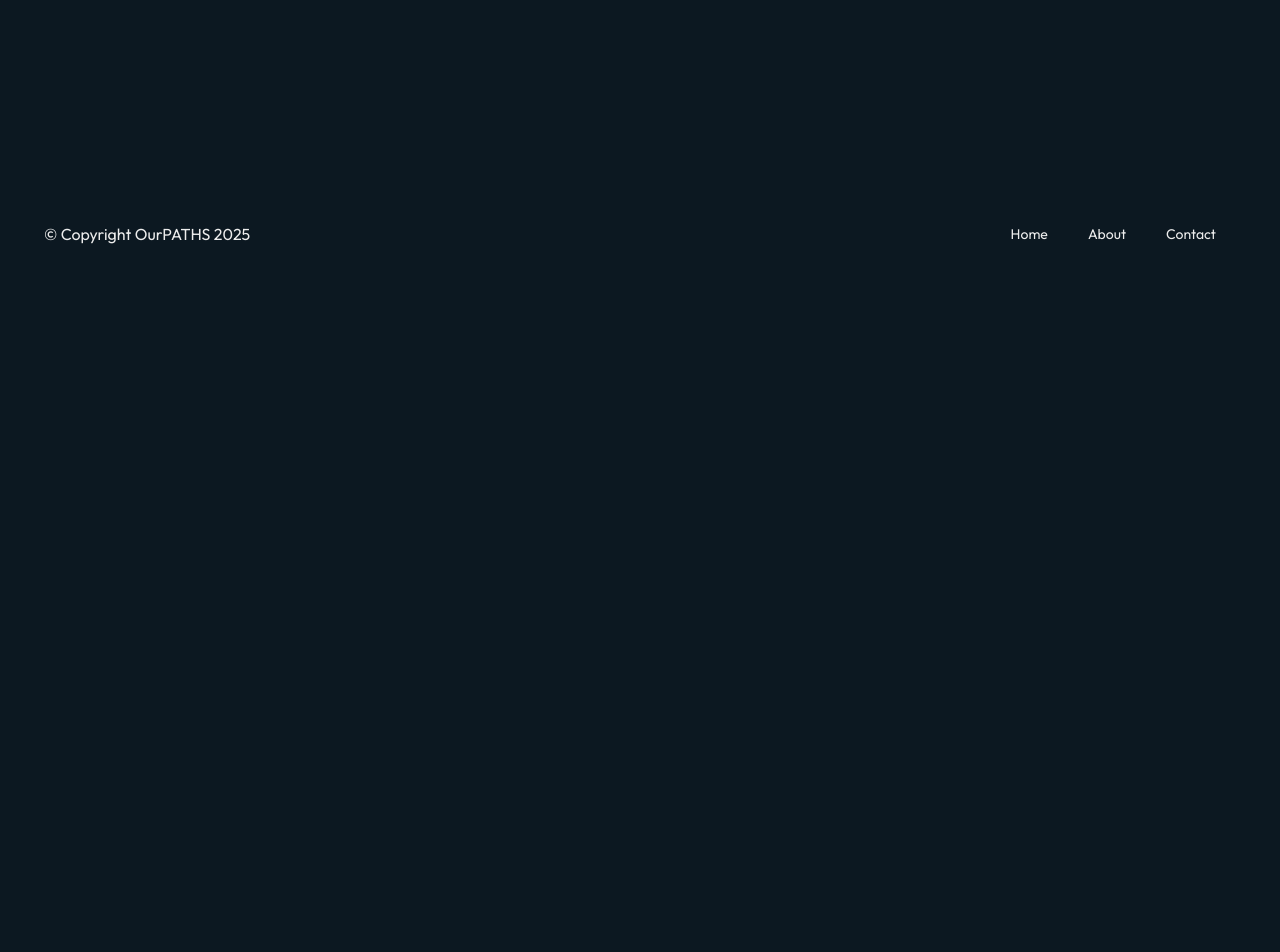
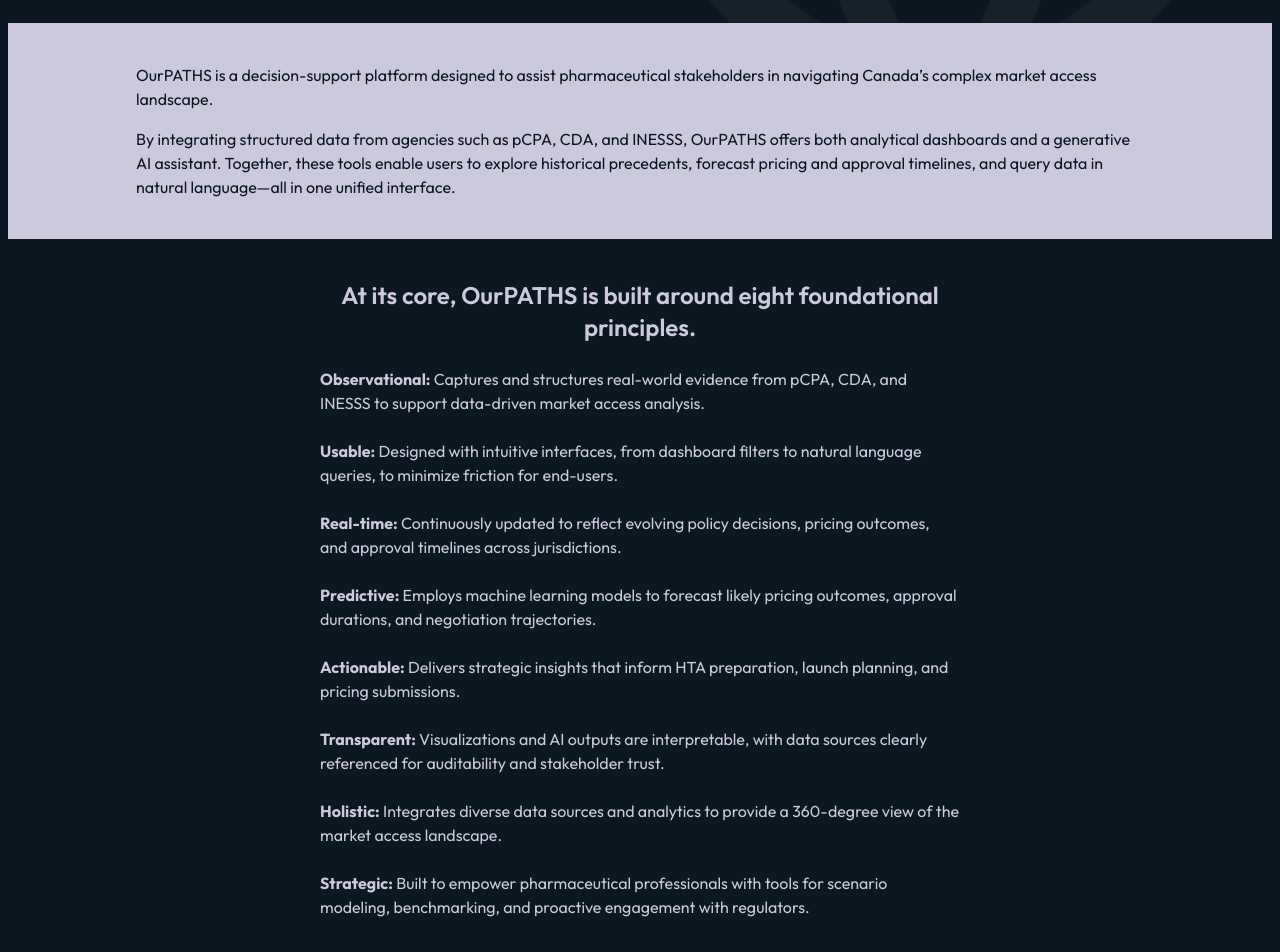
Before and after one commit to CSC392-CSC492-Building-AI-ML-systems/HealthAssessmentDashboard, a Next.js app in the folder frontend/: page /about in a window 1280 px wide. Shown: the part 500-1452 px from the top of the page. Before the commit the page ends 800 px from the top, so only its background shows below. Built offline with nearby package versions, Linux system fonts and the light colour scheme.

Commit message:
Simple About page done!

```diff
--- a/frontend/app/about/page.tsx
+++ b/frontend/app/about/page.tsx
@@ -5,10 +5,69 @@
 
 const About: React.FC = () => {
     return (
-        <div>
+    <div>
+            {/* Brand label*/}
+            <div className = "relative overflow-hidden">
+            <img src="/globe.svg" alt="Globe" className="mx-auto absolute left-1/2 top-1/2 -translate-y-1/2 w-[80vw] max-w-[600px] opacity-10 z-0" />
+            <img src="/ourpathsexp-light.png" alt="OurPATHS Logo" className="w-160 h-auto z-50" />
+            </div>
 
-        </div>
-    );
-}
+      {/* Overview paragraph */}
+      <div className="bg-[var(--brand-light)] text-[var(--brand-dark)] py-10 px-4 sm:px-8 lg:px-32">
+        <p>
+          OurPATHS is a decision-support platform designed to assist pharmaceutical stakeholders
+          in navigating Canada’s complex market access landscape.
+        </p>
+        <p className="mt-4">
+          By integrating structured data from agencies such as pCPA, CDA, and INESSS, OurPATHS offers
+          both analytical dashboards and a generative AI assistant. Together, these tools enable users
+          to explore historical precedents, forecast pricing and approval timelines, and query data in
+          natural language—all in one unified interface.
+        </p>
+      </div>
+
+      {/* Eight foundational principles */}
+      <div className="max-w-4xl mx-auto py-10 px-4 sm:px-8 lg:px-32">
+        <h2 className="text-2xl font-semibold text-center mb-6">
+          At its core, OurPATHS is built around eight foundational principles.
+        </h2>
+        <ul className="space-y-6 text-sm md:text-base">
+          <li>
+            <strong>Observational:</strong> Captures and structures real-world evidence from pCPA, CDA, and INESSS
+            to support data-driven market access analysis.
+          </li>
+          <li>
+            <strong>Usable:</strong> Designed with intuitive interfaces, from dashboard filters to natural language queries,
+            to minimize friction for end-users.
+          </li>
+          <li>
+            <strong>Real-time:</strong> Continuously updated to reflect evolving policy decisions, pricing outcomes,
+            and approval timelines across jurisdictions.
+          </li>
+          <li>
+            <strong>Predictive:</strong> Employs machine learning models to forecast likely pricing outcomes, approval durations,
+            and negotiation trajectories.
+          </li>
+          <li>
+            <strong>Actionable:</strong> Delivers strategic insights that inform HTA preparation, launch planning,
+            and pricing submissions.
+          </li>
+          <li>
+            <strong>Transparent:</strong> Visualizations and AI outputs are interpretable, with data sources clearly
+            referenced for auditability and stakeholder trust.
+          </li>
+          <li>
+            <strong>Holistic:</strong> Integrates diverse data sources and analytics to provide a 360-degree view
+            of the market access landscape.
+          </li>
+          <li>
+            <strong>Strategic:</strong> Built to empower pharmaceutical professionals with tools for scenario modeling,
+            benchmarking, and proactive engagement with regulators.
+          </li>
+        </ul>
+      </div>
+    </div>
+  );
+};
 
 export default About;
--- a/frontend/app/landing/page.tsx
+++ b/frontend/app/landing/page.tsx
@@ -34,8 +34,7 @@
             ))}
         </Marquee>
         </div>
-        {/* FAQ seems to not have icons... delaying incorporation for now. */}
-        {/* <FAQ/> */}
+        <FAQ/>
         <FeatureOverview/>
         </div>
     );
--- a/frontend/components/landing/FeatureOverview.tsx
+++ b/frontend/components/landing/FeatureOverview.tsx
@@ -3,7 +3,6 @@
 import { useRouter } from "next/navigation";
 import React from "react";
 import Image from "next/image";
-import FAQ from "@/components/landing/FAQ";
 
 const FeatureOverview: React.FC = () => {
     const router = useRouter();
@@ -67,7 +66,6 @@
                     Get Started
                 </button>
             </div>
-            <FAQ/>
         </div>
     );
 };
```
